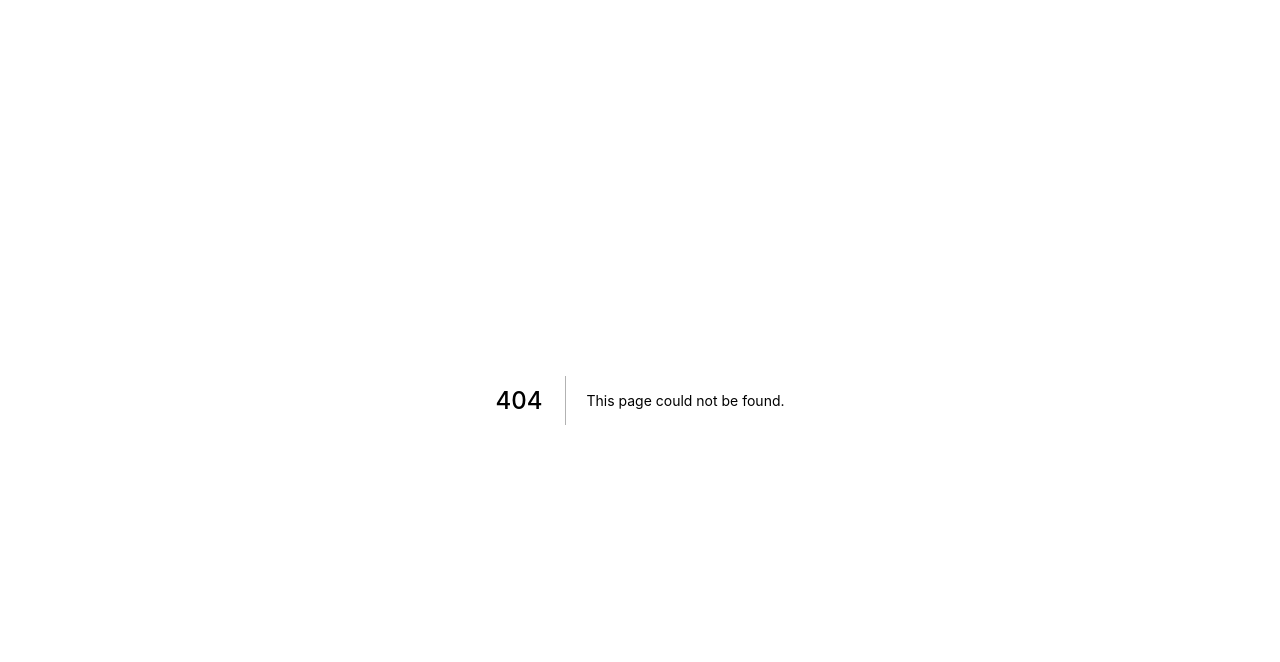
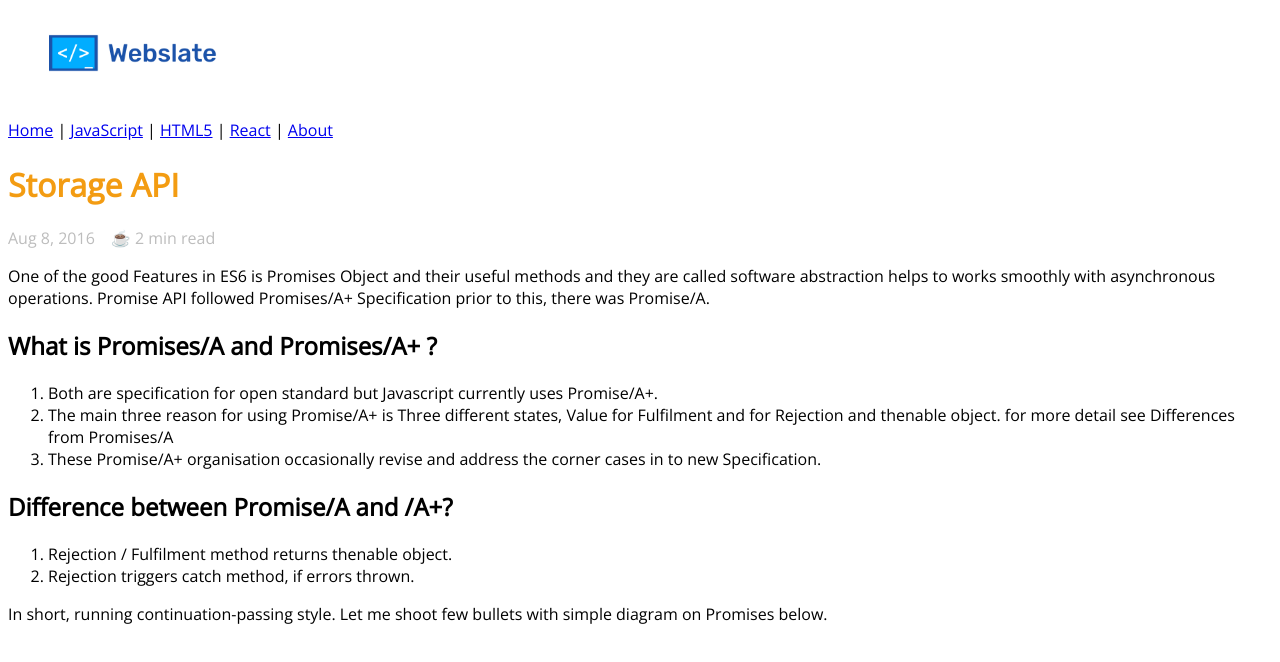
Before and after one commit to web-slate/webslate.io, a Next.js app in the folder src/: page /blogs/html/storage-api in a window 1280 px wide. Before the commit this address had no page. Shown: the top 662 px of the page. Built offline with nearby package versions, Linux system fonts and the light colour scheme.

Commit message:
tech(base): add html index

```diff
--- /dev/null
+++ b/src/pages/blogs/html/storage-api.mdx
@@ -0,0 +1,24 @@
+import Post from '../../../common/components/Blog/Post'
+
+export const meta = {
+  title: 'Storage API',
+  description: 'learn more about Storage API (Local and Session Storage).',
+  date: 'Aug 8, 2016',
+  link: 'storage-api',
+  readTime: 2
+}
+
+export default ({ children }) => <Post meta={meta}>{children}</Post>;
+
+One of the good Features in ES6 is Promises Object and their useful methods and they are called software abstraction helps to works smoothly with asynchronous operations. Promise API followed Promises/A+ Specification prior to this, there was Promise/A.
+
+# What is Promises/A and Promises/A+ ?
+1. Both are specification for open standard but Javascript currently uses Promise/A+.
+1. The main three reason for using Promise/A+ is Three different states, Value for Fulfilment and for Rejection and thenable object. for more detail see Differences from Promises/A
+1. These Promise/A+ organisation occasionally revise and address the corner cases in to new Specification.
+
+# Difference between Promise/A and /A+?
+1. Rejection / Fulfilment method returns thenable object.
+1. Rejection triggers catch method, if errors thrown.
+
+In short, running continuation-passing style. Let me shoot few bullets with simple diagram on Promises below.
```
Also changed, not shown: src/pages/blogs/html/index.js (added, +17 -0 lines).
